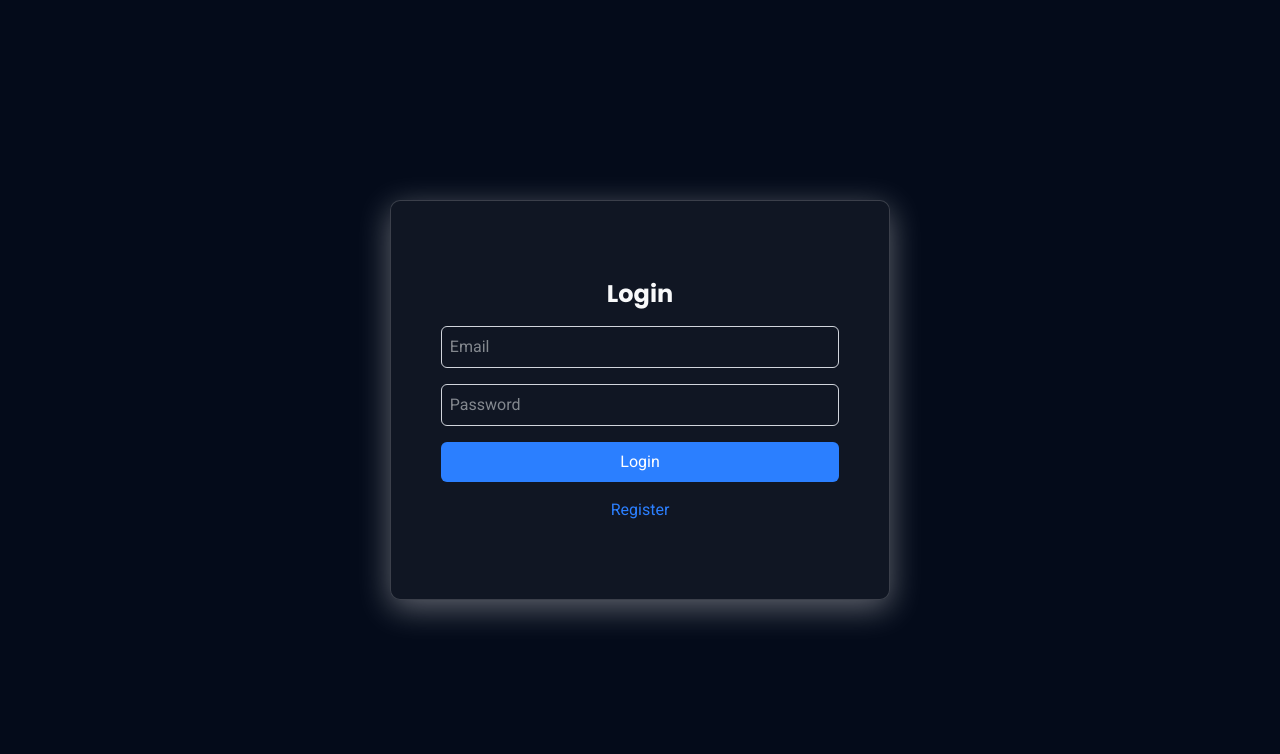
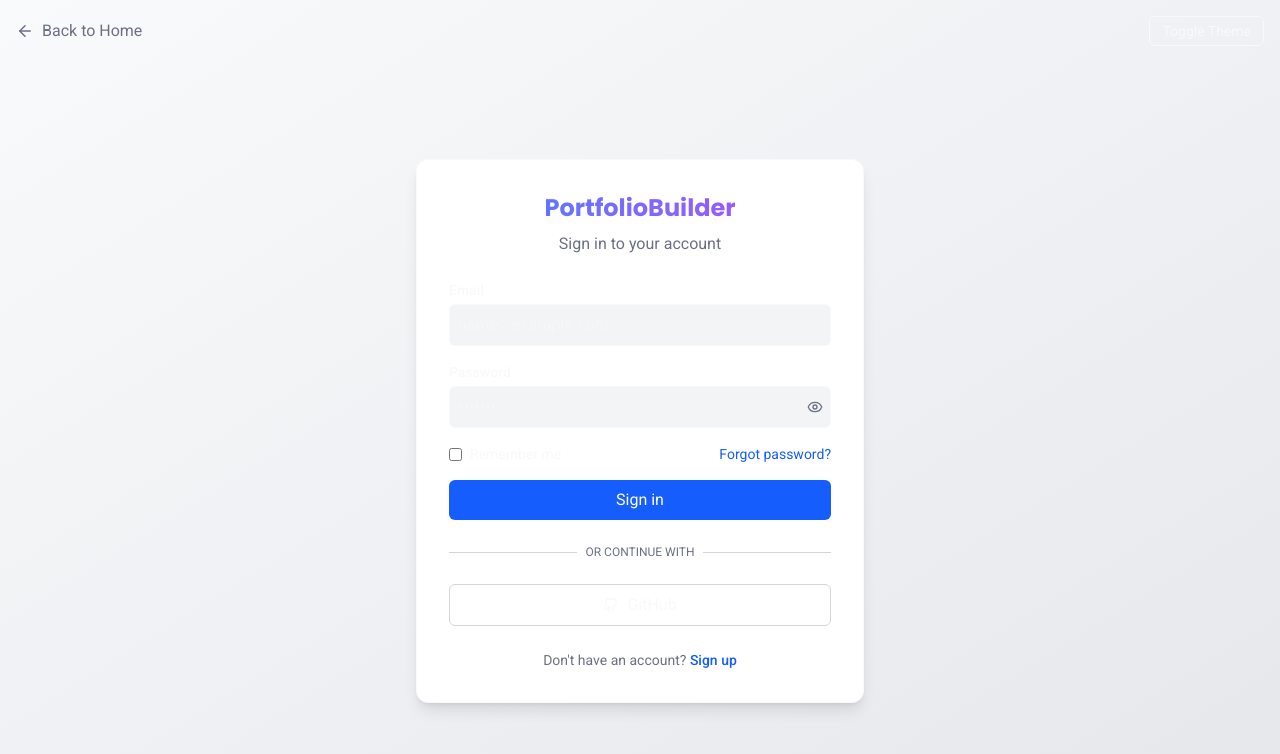
Before and after one commit to PrabhatKumarDev/ProFile, a React (Vite) app in the folder client/: page /login in a window 1280 px wide. Shown: the top 754 px of the page. Built offline with nearby package versions, Linux system fonts and the light colour scheme.

Commit message:
Redesign Login and Register page

```diff
--- a/client/src/pages/Login.jsx
+++ b/client/src/pages/Login.jsx
@@ -1,33 +1,21 @@
 import React, { useState, useEffect } from "react";
 import { useNavigate, useLocation } from "react-router-dom";
+import { Eye, EyeOff, Github, Loader2, ArrowLeft } from "lucide-react";
 import axios from "axios";
 
 const Login = () => {
   const [loginData, setLoginData] = useState({ email: "", password: "" });
-  const [registerData, setRegisterData] = useState({ name: "", email: "", password: "" });
-  const [isFlipped, setIsFlipped] = useState(false);
+  const [isLoading, setIsLoading] = useState(false);
+  const [showPassword, setShowPassword] = useState(false);
   const navigate = useNavigate();
-  const location = useLocation();
 
-  useEffect(() => {
-    // Check if the current path is '/register' and set flip state accordingly
-    if (location.pathname === "/register") {
-      setIsFlipped(true);
-    }
-  }, [location.pathname]);
-
-  const handleFlip = () => {
-    setIsFlipped(!isFlipped);
-
-    setTimeout(() => {
-      navigate(isFlipped ? "/login" : "/register");
-    }, 500); // Delay matches your CSS animation duration
-  };
-
-  const handleLoginSubmit = async(e) => {
+  const handleSubmit = async (e) => {
     e.preventDefault();
     try {
-      const res = await axios.post("http://localhost:5000/api/auth/login", loginData);
+      const res = await axios.post(
+        "http://localhost:5000/api/auth/login",
+        loginData
+      );
       localStorage.setItem("token", res.data.token);
       navigate("/dashboard");
     } catch (err) {
@@ -35,109 +23,146 @@ const Login = () => {
     }
   };
 
-  const handleRegisterSubmit = async(e) => {
-    e.preventDefault();
-    try {
-        await axios.post("http://localhost:5000/api/auth/register", registerData);
-        alert("Registered successfully! Please login.");
-        setIsFlipped(false);
-        navigate("/login");
-      } catch (err) {
-        alert(err.response?.data?.message || "Register failed");
+  return (
+    <div className=" w-full min-h-screen flex flex-col bg-gradient-to-br from-gray-50 to-gray-200 dark:from-gray-900 dark:to-gray-800">
+      <header className="w-full p-4 flex justify-between items-center">
+        <a
+          href="/"
+          className="flex items-center gap-2 text-gray-500 hover:text-black dark:text-gray-400 dark:hover:text-white transition-colors"
+        >
+          <ArrowLeft size={18} />
+          <span>Back to Home</span>
+        </a>
+        <button className="text-sm px-3 py-1 rounded-md border dark:border-gray-600">
+          Toggle Theme
+        </button>
+      </header>
+
+      <div className="flex-1 flex items-center justify-center p-4">
+        <div className="w-full max-w-md">
+          <div className="bg-white dark:bg-gray-900 border dark:border-gray-700 rounded-xl shadow-lg overflow-hidden">
+            <div className="p-8">
+              <div className="text-center mb-6">
+                <h1 className="text-2xl font-bold bg-gradient-to-r from-blue-500 to-purple-500 bg-clip-text text-transparent">
+                  PortfolioBuilder
+                </h1>
+                <p className="text-gray-500 dark:text-gray-400 mt-2">
+                  Sign in to your account
+                </p>
+              </div>
+
+              <form onSubmit={handleSubmit} className="space-y-4">
+                <div className="space-y-1">
+                  <label htmlFor="email" className="block text-sm font-medium">
+                    Email
+                  </label>
+                  <input
+                    id="email"
+                    type="email"
+                    required
+                    placeholder="name@example.com"
+                    value={loginData.email}
+                    onChange={(e) =>
+                      setLoginData({ ...loginData, email: e.target.value })
                     }
-  };
+                    className="w-full p-2 border rounded-md bg-gray-100 dark:bg-gray-800 dark:border-gray-700"
+                  />
+                </div>
 
-  return (
-    <div className="w-full h-[100vh] flex items-center justify-center">
-      <div className="relative w-[500px] h-[400px] perspective">
-        <div className={`card ${isFlipped ? "rotate-y-180" : ""}`}>
-          {/* Front Side (Login) */}
-          {!isFlipped && (
-            <div className="card-inner card-front rounded-lg shadow-lg flex flex-col justify-center items-center">
-              <h2 className="text-2xl font-bold mb-4">Login</h2>
-              <form
-                onSubmit={handleLoginSubmit}
-                className="flex flex-col gap-4 w-[80%]"
+                <div className="space-y-1">
+                  <label
+                    htmlFor="password"
+                    className="block text-sm font-medium"
                   >
+                    Password
+                  </label>
+                  <div className="relative">
                     <input
-                  type="email"
-                  placeholder="Email"
-                  className="p-2 border border-gray-300 rounded-md"
+                      id="password"
+                      type={showPassword ? "text" : "password"}
                       required
-                  value={loginData.email}
-                  onChange={(e) => setLoginData({ ...loginData, email: e.target.value })}
-                />
-                <input
-                  type="password"
-                  placeholder="Password"
-                  className="p-2 border border-gray-300 rounded-md"
+                      placeholder="••••••••"
                       value={loginData.password}
-                  onChange={(e) => setLoginData({ ...loginData, password: e.target.value })}
-                  required
+                      onChange={(e) =>
+                        setLoginData({
+                          ...loginData,
+                          password: e.target.value,
+                        })
+                      }
+                      className="w-full p-2 border rounded-md bg-gray-100 dark:bg-gray-800 dark:border-gray-700"
                     />
                     <button
+                      type="button"
+                      onClick={() => setShowPassword(!showPassword)}
+                      className="absolute top-1/2 right-2 -translate-y-1/2 text-gray-500 dark:text-gray-300"
+                    >
+                      {showPassword ? <EyeOff size={16} /> : <Eye size={16} />}
+                    </button>
+                  </div>
+                </div>
+
+                <div className="flex items-center justify-between text-sm">
+                  <label className="flex items-center gap-2">
+                    <input
+                      type="checkbox"
+                      className="rounded border-gray-300 dark:border-gray-600"
+                    />
+                    Remember me
+                  </label>
+                  <a
+                    href="/forgot-password"
+                    className="text-blue-600 dark:text-blue-400 hover:underline"
+                  >
+                    Forgot password?
+                  </a>
+                </div>
+
+                <button
                   type="submit"
-                  className="bg-blue-500 text-white py-2 rounded-md hover:bg-blue-600 transition duration-200"
+                  disabled={isLoading}
+                  className="w-full  text-white bg-blue-600 hover:bg-blue-700 py-2 rounded-md  dark:text-white  transition"
                 >
-                  Login
+                  {isLoading ? (
+                    <span className="flex items-center justify-center">
+                      <Loader2 className="mr-2 h-4 w-4 animate-spin" />
+                      Signing in...
+                    </span>
+                  ) : (
+                    "Sign in"
+                  )}
                 </button>
               </form>
+
+              <div className="my-6 relative">
+                <div className="absolute inset-0 flex items-center">
+                  <div className="w-full border-t border-gray-300 dark:border-gray-700" />
+                </div>
+                <div className="relative flex justify-center text-xs uppercase">
+                  <span className="bg-white dark:bg-gray-900 px-2 text-gray-500 dark:text-gray-400">
+                    Or continue with
+                  </span>
+                </div>
+              </div>
+
               <button
-                onClick={handleFlip}
-                className="mt-4 text-blue-500 hover:underline"
+                type="button"
+                className="w-full flex items-center justify-center border border-gray-300 dark:border-gray-600 py-2 rounded-md hover:bg-gray-50 dark:hover:bg-gray-800 transition"
               >
-                Register
+                <Github className="mr-2 h-4 w-4" />
+                GitHub
               </button>
+
+              <p className="text-sm text-center mt-6 text-gray-500 dark:text-gray-400">
+                Don&apos;t have an account?{" "}
+                <a
+                  href="/register"
+                  className="text-blue-600  dark:text-blue-400 hover:underline font-medium"
+                >
+                  Sign up
+                </a>
+              </p>
             </div>
-          )}
-
-          {/* Back Side (Register) */}
-          {isFlipped && (
-            <div className="card-inner card-back rounded-lg shadow-lg flex flex-col justify-center items-center">
-              <h2 className="text-2xl font-bold mb-4">Register</h2>
-              <form
-                onSubmit={handleRegisterSubmit}
-                className="flex flex-col gap-4 w-[80%]"
-              >
-                <input
-                  type="text"
-                  placeholder="Name"
-                  className="p-2 border border-gray-300 rounded-md"
-                  value={registerData.name}
-                  onChange={(e) => setRegisterData({ ...registerData, name: e.target.value })}
-                  required
-                />
-                <input
-                  type="email"
-                  placeholder="Email"
-                  className="p-2 border border-gray-300 rounded-md"
-                  value={registerData.email}
-                  onChange={(e) => setRegisterData({ ...registerData, email: e.target.value })}
-                  required
-                />
-                <input
-                  type="password"
-                  placeholder="Password"
-                  className="p-2 border border-gray-300 rounded-md"
-                  value={registerData.password}
-                  onChange={(e) => setRegisterData({ ...registerData, password: e.target.value })}
-                  required
-                />
-                <button
-                  type="submit"
-                  className="bg-green-500 text-white py-2 rounded-md hover:bg-green-600 transition duration-200"
-                >
-                  Register
-                </button>
-              </form>
-              <button
-                onClick={handleFlip}
-                className="mt-4 text-blue-500 hover:underline"
-              >
-                Back to Login
-              </button>
           </div>
-          )}
         </div>
       </div>
     </div>
--- /dev/null
+++ b/client/src/pages/Register.jsx
@@ -0,0 +1,168 @@
+
+import React, { useState } from "react"
+import axios from "axios";
+import { useNavigate } from "react-router-dom";
+
+import { Eye, EyeOff, Loader2,Github } from "lucide-react"
+
+const Register = () => {
+    const [isLoading, setIsLoading] = useState(false)
+    const [showPassword, setShowPassword] = useState(false)
+    const [registerData, setRegisterData] = useState({
+        name: "",
+        email: "",
+        password: "",
+      });
+      const navigate = useNavigate();
+    const handleSubmit = async(e) => {
+
+        e.preventDefault();
+        try {
+            await axios.post("http://localhost:5000/api/auth/register", registerData);
+            alert("Registered successfully! Please login.");
+            navigate("/login");
+          } catch (err) {
+            alert(err.response?.data?.message || "Register failed");
+          }
+      };
+  return (
+    <div>
+      <div className=" w-[100vw] min-h-screen flex flex-col bg-gradient-to-br from-white to-gray-100 dark:from-gray-900 dark:to-gray-800">
+      <header className="w-full p-4 flex justify-between items-center">
+        <a href="/" className="flex items-center gap-2 text-gray-500 hover:text-black dark:hover:text-white transition-colors">
+          ← <span>Back to Home</span>
+        </a>
+        <button className="text-sm px-3 py-1 border rounded-md">Toggle Theme</button>
+      </header>
+
+      <div className="flex-1 flex items-center justify-center p-4">
+        <div className="w-full max-w-md bg-white dark:bg-gray-900 border border-gray-200 dark:border-gray-700 rounded-xl shadow-lg p-8">
+          <div className="text-center mb-6">
+            <h1 className="text-2xl font-bold bg-gradient-to-r from-blue-500 to-purple-500 bg-clip-text text-transparent">
+              PortfolioBuilder
+            </h1>
+            <p className="text-gray-500 dark:text-gray-400 mt-2">Create your account</p>
+          </div>
+
+          <form onSubmit={handleSubmit} className="space-y-4">
+            <div className="space-y-2">
+              <label htmlFor="firstName" className="block text-sm font-medium text-gray-700 dark:text-gray-300">
+                First name
+              </label>
+              <input
+                id="firstName"
+                type="text"
+                placeholder="John"
+                required
+                value={registerData.name}
+                onChange={(e) => setRegisterData({ ...registerData, name: e.target.value })}
+                className="w-full px-3 py-2 border border-gray-300 dark:border-gray-600 rounded-md bg-white dark:bg-gray-800 text-sm text-gray-900 dark:text-white"
+              />
+            </div>
+
+            <div className="space-y-2">
+              <label htmlFor="email" className="block text-sm font-medium text-gray-700 dark:text-gray-300">
+                Email
+              </label>
+              <input
+                id="email"
+                type="email"
+                placeholder="name@example.com"
+                required
+                value={registerData.email}
+                onChange={(e) => setRegisterData({ ...registerData, email: e.target.value })}
+                className="w-full px-3 py-2 border border-gray-300 dark:border-gray-600 rounded-md bg-white dark:bg-gray-800 text-sm text-gray-900 dark:text-white"
+              />
+            </div>
+
+            <div className="space-y-2">
+              <label htmlFor="password" className="block text-sm font-medium text-gray-700 dark:text-gray-300">
+                Password
+              </label>
+              <div className="relative">
+                <input
+                  id="password"
+                  type={showPassword ? "text" : "password"}
+                  placeholder="••••••••"
+                  required
+                  value={registerData.password}
+                  onChange={(e) => setRegisterData({ ...registerData, password: e.target.value })}
+                  className="w-full px-3 py-2 border border-gray-300 dark:border-gray-600 rounded-md bg-white dark:bg-gray-800 text-sm text-gray-900 dark:text-white"
+                />
+                <button
+                  type="button"
+                  onClick={() => setShowPassword(!showPassword)}
+                  className="absolute right-2 top-1/2 -translate-y-1/2 text-gray-500 hover:text-gray-700 dark:text-gray-400"
+                >
+                  {showPassword ? <EyeOff size={18} /> : <Eye size={18} />}
+                </button>
+              </div>
+            </div>
+
+            <div className="flex items-center space-x-2">
+              <input type="checkbox" id="terms" required className="w-4 h-4 border-gray-300 rounded" />
+              <label htmlFor="terms" className="text-sm text-gray-700 dark:text-gray-300">
+                I agree to the{" "}
+                <a href="/terms" className="text-blue-600 dark:text-blue-400 underline">
+                  Terms of Service
+                </a>{" "}
+                and{" "}
+                <a href="/privacy" className="text-blue-600 dark:text-blue-400 underline">
+                  Privacy Policy
+                </a>
+              </label>
+            </div>
+
+            <button
+              type="submit"
+              disabled={isLoading}
+              className="w-full px-4 py-2 rounded-md bg-blue-600 hover:bg-blue-700 text-white flex justify-center items-center text-sm"
+            >
+              {isLoading ? (
+                <>
+                  <Loader2 className="mr-2 h-4 w-4 animate-spin" />
+                  Creating account...
+                </>
+              ) : (
+                "Create account"
+              )}
+            </button>
+          </form>
+
+          <div className="mt-6 relative">
+            <div className="absolute inset-0 flex items-center">
+              <div className="w-full border-t border-gray-300 dark:border-gray-600"></div>
+            </div>
+            <div className="relative flex justify-center text-xs uppercase">
+              <span className="bg-white dark:bg-gray-900 px-2 text-gray-500 dark:text-gray-400">
+                Or continue with
+              </span>
+            </div>
+          </div>
+
+          <div className="mt-4">
+            <button
+              type="button"
+              className="w-full px-4 py-2 border border-gray-300 dark:border-gray-600 rounded-md flex items-center justify-center text-sm hover:bg-gray-100 dark:hover:bg-gray-800"
+            >
+              <Github />
+              GitHub
+            </button>
+          </div>
+
+          <div className="mt-6 text-center text-sm">
+            <p className="text-gray-500 dark:text-gray-400">
+              Already have an account?{" "}
+              <a href="/login" className="text-blue-600 dark:text-blue-400 underline font-medium">
+                Sign in
+              </a>
+            </p>
+          </div>
+        </div>
+      </div>
+    </div>
+    </div>
+  )
+}
+
+export default Register
```
Lines whose indentation alone changed are shown as unchanged.
